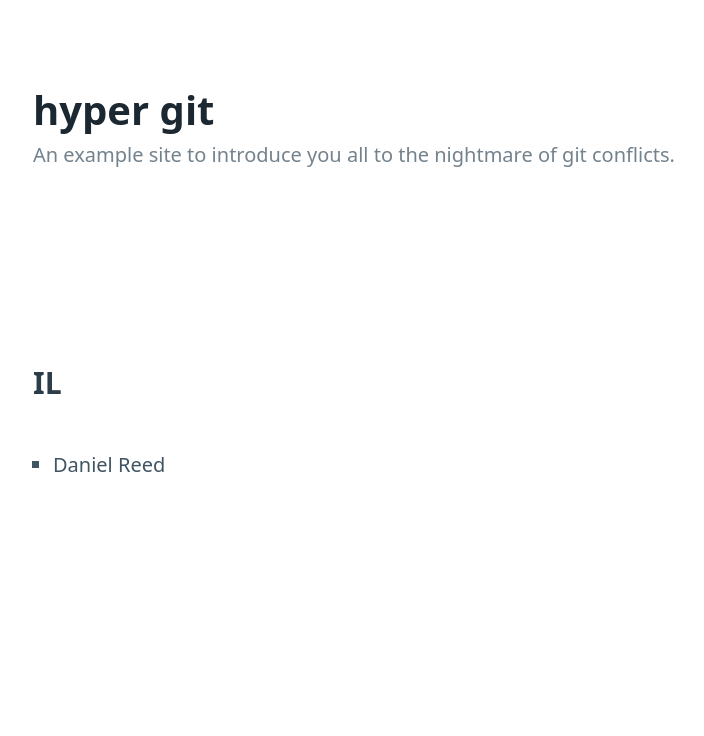
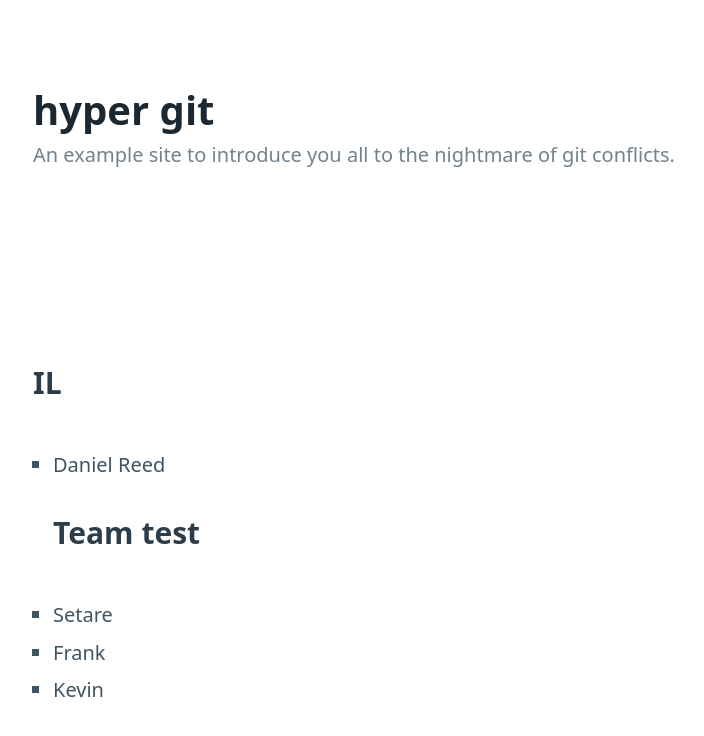
Before and after one commit to kwaimind/hyper-git, a website: page index.html in a window 1280 px wide. Shown: the whole page, without its empty margins (42-746 px from the left). Drawn offline with nearby package versions, Linux system fonts and the light colour scheme.

Commit message:
added team members

```diff
--- a/index.html
+++ b/index.html
@@ -4,20 +4,14 @@
     <meta charset="utf-8" />
     <meta name="viewport" content="width=device-width, initial-scale=1" />
     <title>hyper git</title>
-    <link
-      rel="stylesheet"
-      href="https://unpkg.com/@picocss/pico@latest/css/pico.min.css"
-    />
+    <link rel="stylesheet" href="https://unpkg.com/@picocss/pico@latest/css/pico.min.css" />
   </head>
 
   <body>
     <header class="container">
       <hgroup>
         <h1>hyper git</h1>
-        <h2>
-          An example site to introduce you all to the nightmare of git
-          conflicts.
-        </h2>
+        <h2>An example site to introduce you all to the nightmare of git conflicts.</h2>
       </hgroup>
     </header>
 
@@ -26,6 +20,12 @@
       <ul>
         <li>Daniel Reed</li>
       </ul>
+      <ul>
+        <h3>Team test</h3>
+        <li>Setare</li>
+        <li>Frank</li>
+        <li>Kevin</li>
+      </ul>
     </main>
   </body>
 </html>
```
